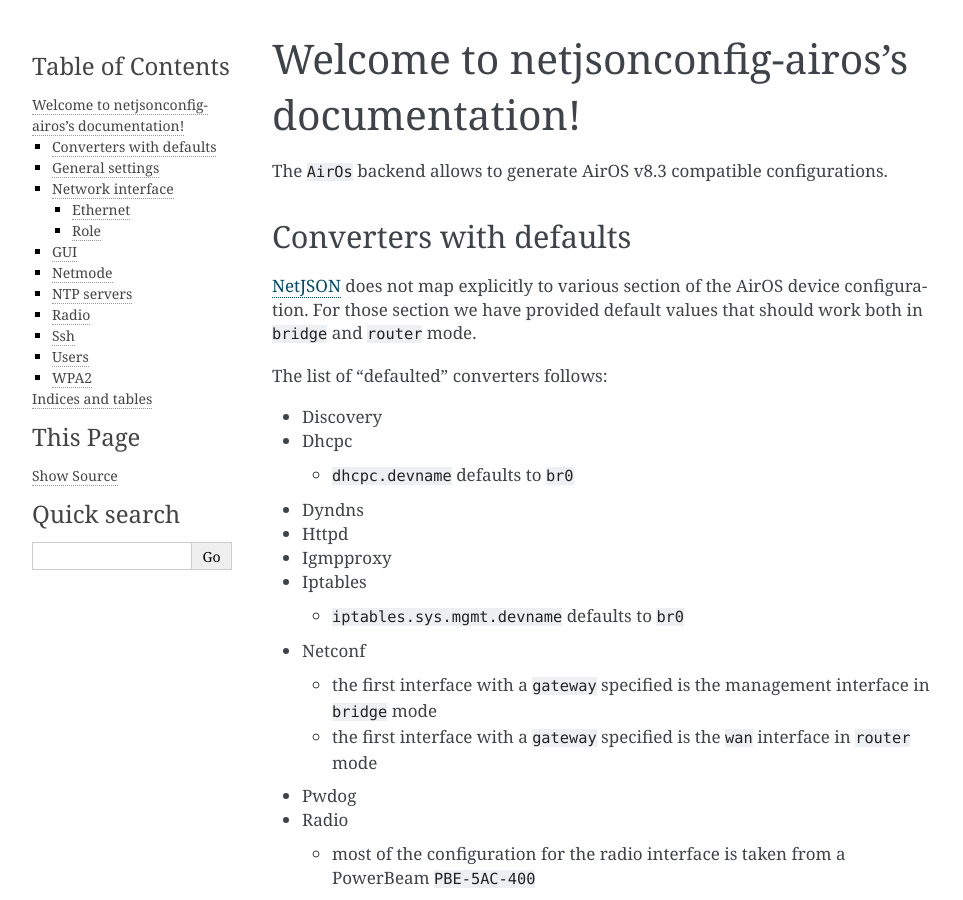
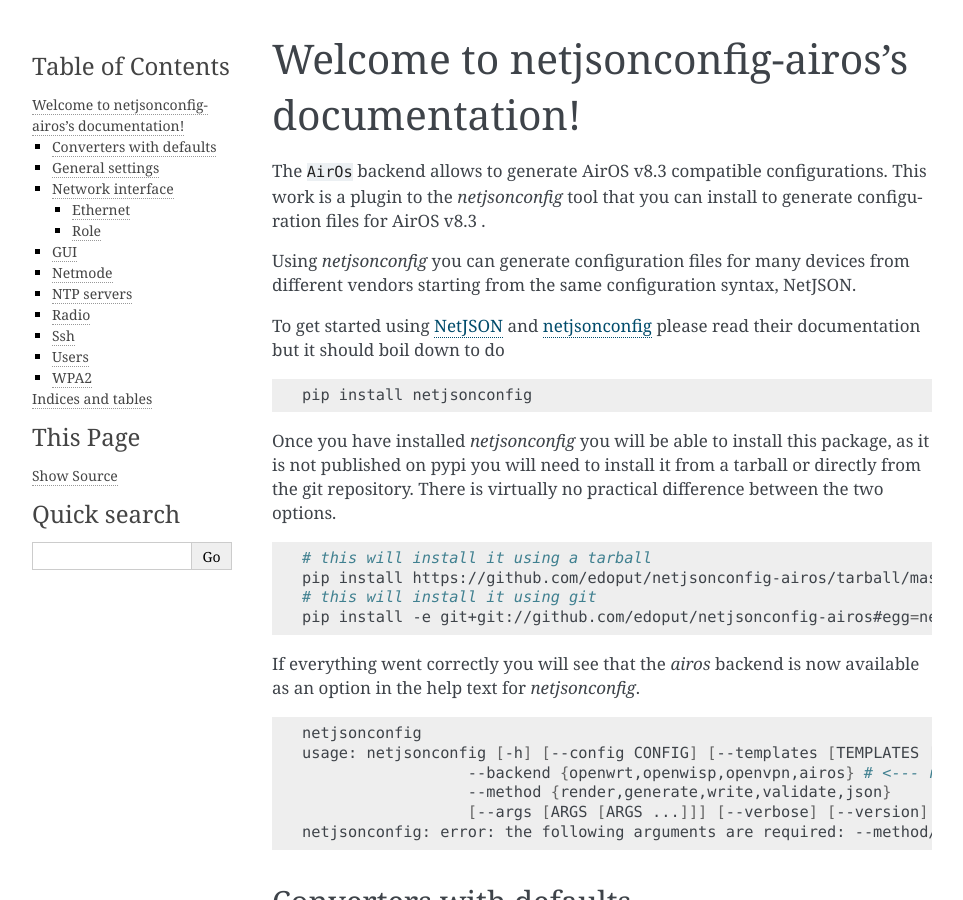
Before and after one commit to edoput/netjsonconfig-airos, a Sphinx documentation site: the page built from docs/source/index.rst, in a window 1280 px wide and 900 px high. Shown: the whole window, without its empty margins (148-1111 px from the left). Built offline with Sphinx 7.4.7, drawn with Linux system fonts in a browser that asks for light colours.

Commit message:
start usage instructions
ZOMG this is horribly underdocumented :(

I would be surprised if _anybody_ other than me would be able to install this. Let's hope
that this helps a little

```diff
--- a/docs/source/index.rst
+++ b/docs/source/index.rst
@@ -15,7 +15,41 @@
     This module will eat your socks! If you like your socks eaten in a different
     manner add an issue.
 
-The ``AirOs`` backend allows to generate AirOS v8.3 compatible configurations.
+The ``AirOs`` backend allows to generate AirOS v8.3 compatible configurations. This work is a plugin
+to the *netjsonconfig* tool that you can install to generate configuration files for AirOS v8.3 .
+
+Using *netjsonconfig* you can generate configuration files for many devices from different vendors starting
+from the same configuration syntax, NetJSON.
+
+To get started using `NetJSON <http://netjson.org>`_  and `netjsonconfig <http://netjsonconfig.openwisp.org/en/latest/>`_
+please read their documentation but it should boil down to do
+
+.. code-block:: bash
+
+   pip install netjsonconfig
+
+Once you have installed *netjsonconfig* you will be able to install this package, as it is not published on pypi
+you will need to install it from a tarball or directly from the git repository. There is virtually no practical difference between the two options.
+
+.. code-block:: bash
+
+   # this will install it using a tarball
+   pip install https://github.com/edoput/netjsonconfig-airos/tarball/master
+   # this will install it using git
+   pip install -e git+git://github.com/edoput/netjsonconfig-airos#egg=netjsonconfig-airos
+
+If everything went correctly you will see that the *airos* backend is now available as an option
+in the help text for *netjsonconfig*.
+
+.. code-block:: bash
+
+   netjsonconfig
+   usage: netjsonconfig [-h] [--config CONFIG] [--templates [TEMPLATES [TEMPLATES ...]]] [--native NATIVE]
+                     --backend {openwrt,openwisp,openvpn,airos} # <--- ready to help your with airos!
+                     --method {render,generate,write,validate,json}
+                     [--args [ARGS [ARGS ...]]] [--verbose] [--version]
+   netjsonconfig: error: the following arguments are required: --method/-m --backend/-b
+
 
 Converters with defaults
 ------------------------
```
